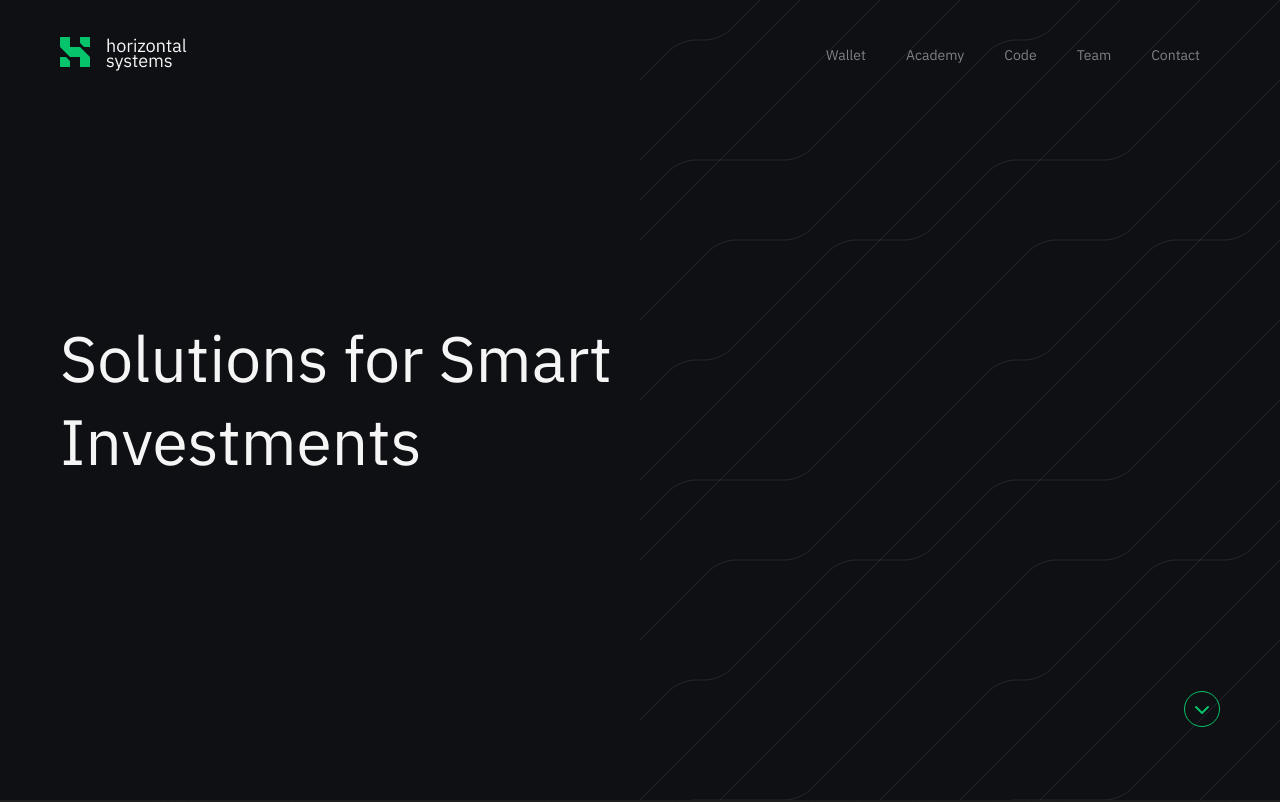
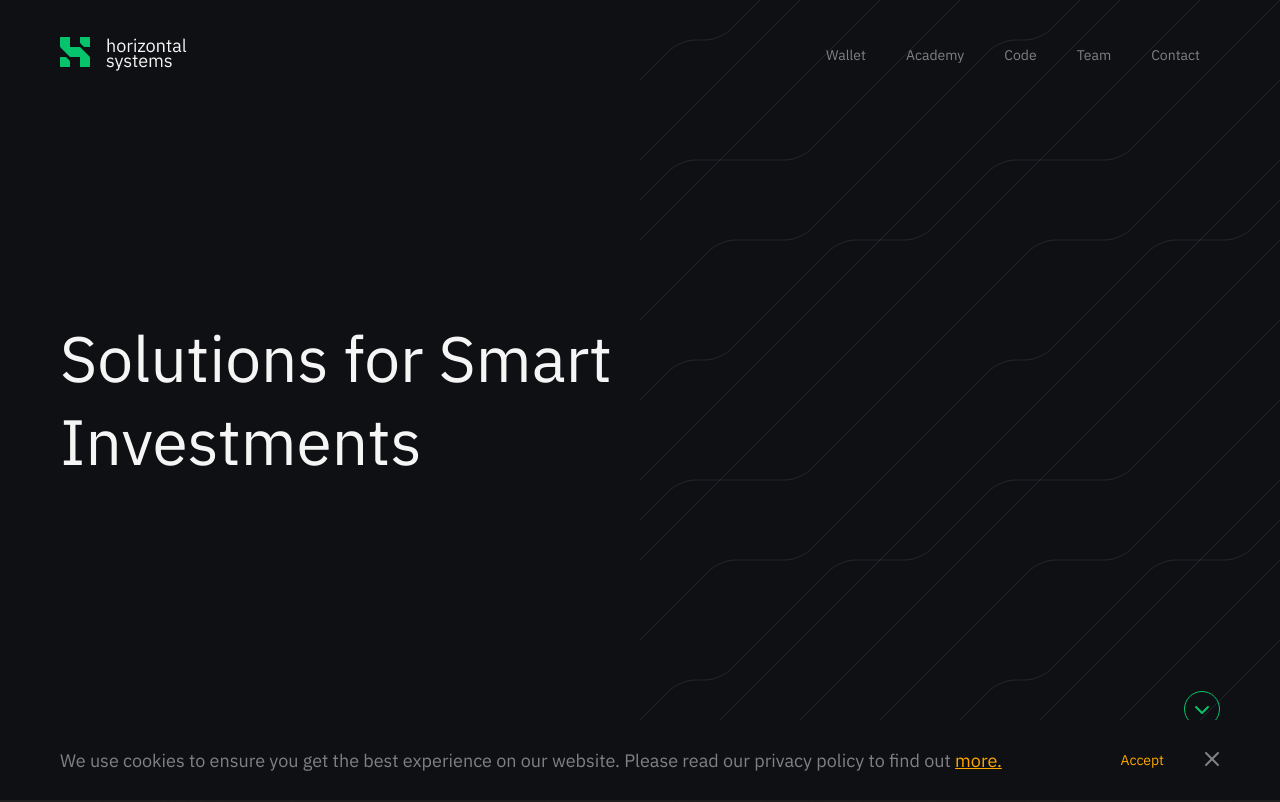
Before and after one commit to horizontalsystems/horizontalsystems.github.io, a React (Create React App) app: page / in a window 1280 px wide. Shown: the top 802 px of the page. Built offline with nearby package versions, Linux system fonts and the light colour scheme.

Commit message:
Add the CookieConsent component

```diff
--- a/package.json
+++ b/package.json
@@ -14,6 +14,7 @@
     "node-sass": "^4.14.1",
     "normalize.css": "^8.0.1",
     "react": "^16.13.1",
+    "react-cookie": "^4.0.3",
     "react-dom": "^16.13.1",
     "react-router-dom": "^5.2.0",
     "react-scripts": "3.3.0",
--- a/src/Routes.js
+++ b/src/Routes.js
@@ -4,16 +4,19 @@ import { BrowserRouter, Route, Switch } from 'react-router-dom'
 import Markdown from './components/Markdown/Markdown'
 import App from './components/App/App'
 import Modal from './components/Modal/Modal'
+import CookieConsent from './components/CookieConsent/CookieConsent'
 
 function Routes() {
   return (
     <BrowserRouter>
       <Modal />
+      <CookieConsent />
 
       <Switch>
         <Route path="/privacy" render={() => <Markdown markdown="privacy.md" />} />
         <Route path="/" component={App} />
       </Switch>
+
     </BrowserRouter>
   )
 }
--- /dev/null
+++ b/src/components/CookieConsent/CookieConsent.js
@@ -0,0 +1,45 @@
+import React, { useState } from 'react'
+import { useCookies } from 'react-cookie'
+import { Link } from 'react-router-dom'
+
+import Container from '../Container/Container'
+import closeImage from './close.svg'
+
+import './CookieConsent.scss'
+
+function CookieConsent() {
+  const [cookies, setCookie] = useCookies(['consent']);
+  const [value, setValue] = useState(0);
+
+  const onChange = () => {
+    setCookie('consent', 1, { path: '/' });
+    setValue(value + 1)
+  }
+
+  if (cookies.consent) {
+    return null
+  }
+
+  return (
+    <div className="CookieConsent">
+      <Container className="CookieConsent-Container">
+        <div className="CookieConsent-content">
+          <div className="CookieConsent-text">
+            We use cookies to ensure you get the best experience on our website.
+            Please read our privacy policy to find out <Link to="/privacy">more.</Link>
+          </div>
+          <div className="CookieConsent-action">
+            <div className="CookieConsent-accept" onClick={onChange}>
+              Accept
+            </div>
+            <div className="CookieConsent-close">
+              <img src={closeImage} alt="Close" onClick={onChange} />
+            </div>
+          </div>
+        </div>
+      </Container>
+    </div>
+  )
+}
+
+export default CookieConsent
--- /dev/null
+++ b/src/components/CookieConsent/CookieConsent.scss
@@ -0,0 +1,70 @@
+@import "../../scss/utils";
+
+.CookieConsent-Container {
+  height: 100%;
+}
+
+.CookieConsent {
+  background: $darkest;
+  width: 100%;
+  height: 80px;
+  position: fixed;
+  bottom: 0;
+  z-index: 99;
+
+  @include sm {
+    height: auto;
+    padding: 20px 0;
+  }
+}
+
+.CookieConsent-content {
+  height: 100%;
+  display: flex;
+  align-items: center;
+  justify-content: space-between;
+
+  @include sm {
+    flex-direction: column;
+  }
+
+  a {
+    color: $yellow;
+  }
+}
+
+.CookieConsent-text {
+  font-size: 18px;
+  line-height: 23px;
+  color: $grey;
+  font-weight: 400;
+  font-family: $font-family-base;
+}
+
+.CookieConsent-action {
+  display: flex;
+
+  @include sm {
+    padding-top: 30px;
+    align-self: flex-end;
+  }
+}
+
+.CookieConsent-accept {
+  cursor: pointer;
+  font-size: 14px;
+  line-height: 18px;
+  color: $yellow;
+
+  @include sm {
+    font-weight: 600;
+  }
+}
+
+.CookieConsent-close {
+  padding-left: 40px;
+
+  img {
+    cursor: pointer;
+  }
+}
```
Also changed, not shown: src/components/CookieConsent/close.svg (added), 1 other file (tests, documents, lock files or other folders).
